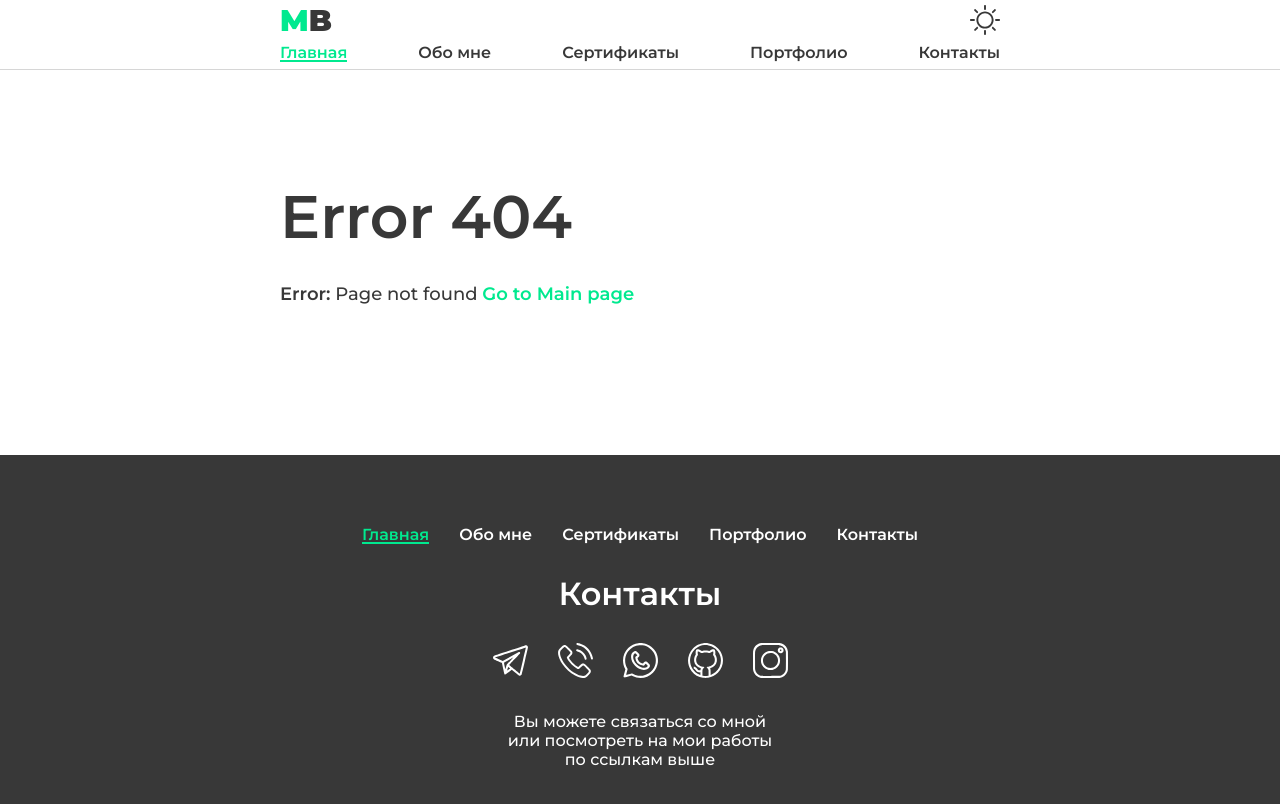
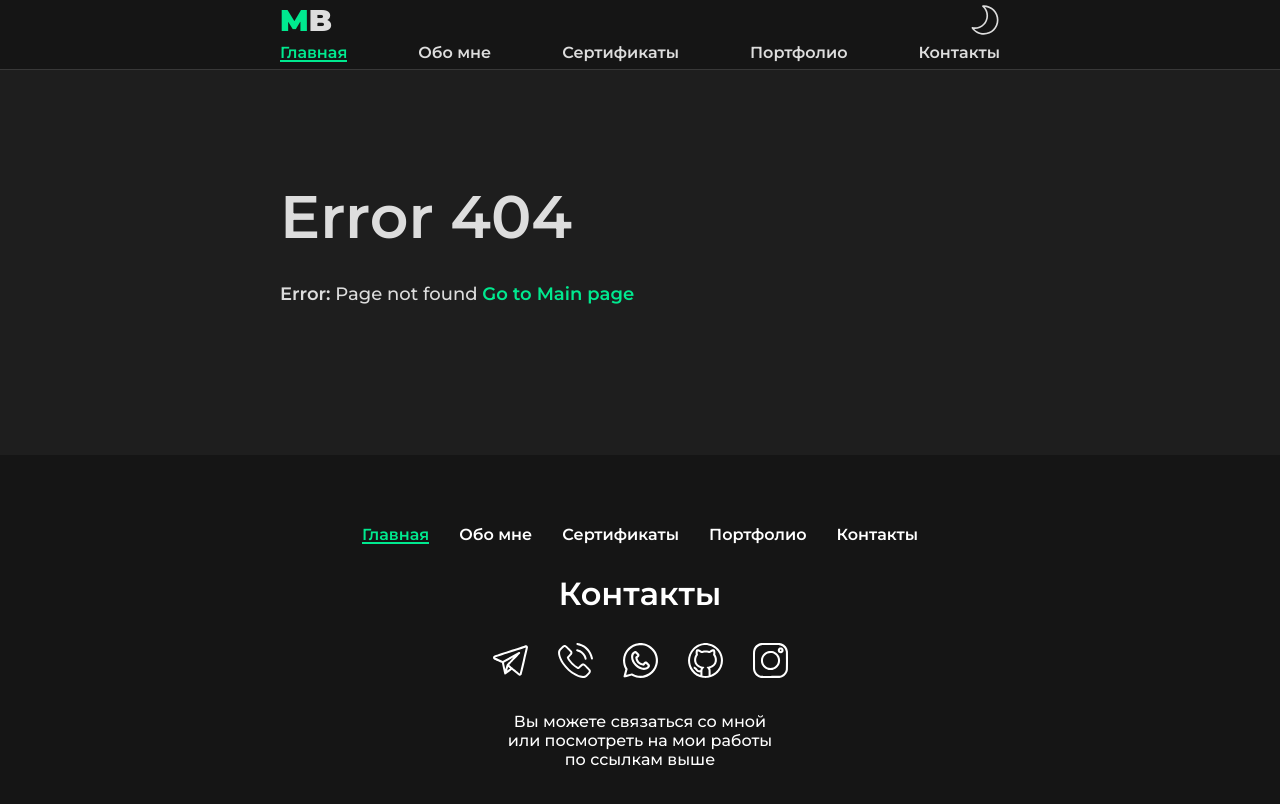
Before and after one commit to maksim4k1/maksim4k1.github.io, a React (Create React App) app: page /#/error/404 in a window 1280 px wide. Shown: the top 804 px of the page. Built offline with nearby package versions, Linux system fonts and the light colour scheme.

Commit message:
update logic for theme changer and added localStorage for theme

```diff
--- a/src/components/UI/Header/index.jsx
+++ b/src/components/UI/Header/index.jsx
@@ -1,4 +1,4 @@
-import React, { useState } from "react";
+import React, { useEffect } from "react";
 import { connect } from "react-redux";
 import { NavLink } from "react-router-dom";
 import styled from "styled-components";
@@ -9,6 +9,7 @@ import { openMenuAction } from "../../../redux/actions/menuActions";
 import { gap } from "../../../styles/mixins";
 import AppLink from "../AppLink";
 import MobileMenu from "./MobileMenu";
+import { darkThemeAction, lightThemeAction } from "../../../redux/actions/themeActions";
 
 const HeaderElement = styled.header`
   position: fixed;
@@ -97,22 +98,21 @@ const Navigation = styled.nav`
   }
 `;
 
-function Header ({openMenu}) {
-  const [theme, setTheme] = useState(true);
+function Header ({theme, openMenu, lightTheme, darkTheme}) {
+  useEffect(() => {
+    if(theme === "light") lightTheme();
+    else darkTheme();
+  }, [lightTheme, darkTheme, theme]);
 
   function onClickHandler(event){
     event.target.style = `
       transform: rotate(360deg) scale(0);
     `;
 
-    if(theme){
-      document.body.classList.add("dark");
-    } else{
-      document.body.classList.remove("dark");
-    }
+    setTimeout(() => {
+      if(theme === "light") darkTheme();
+      else lightTheme();
 
-    setTimeout(() => {
-      setTheme(!theme);
       event.target.style = `
         transform: rotate(0deg) scale(1);
       `;
@@ -126,7 +126,7 @@ function Header ({openMenu}) {
         <LogoContainer>
           <Logo to="/">MB</Logo>
           <MenuButton onClick={openMenu}><MenuIcon/></MenuButton>
-          <ThemeButton onClick={onClickHandler}>{theme ? <SunIcon/> : <MoonIcon/>}</ThemeButton>
+          <ThemeButton onClick={onClickHandler}>{theme === "dark" ? <SunIcon/> : <MoonIcon/>}</ThemeButton>
         </LogoContainer>
         <Navigation>
           <AppLink type="navlink" to="/">Главная</AppLink>
@@ -140,8 +140,13 @@ function Header ({openMenu}) {
   );
 }
 
+const mapStateToProps = (state) => ({
+  theme: state.theme.theme
+});
 const mapDispatchToProps = {
   openMenu: openMenuAction,
+  lightTheme: lightThemeAction,
+  darkTheme: darkThemeAction,
 }
 
-export default connect(null, mapDispatchToProps)(Header);
+export default connect(mapStateToProps, mapDispatchToProps)(Header);
--- /dev/null
+++ b/src/redux/actions/themeActions.js
@@ -0,0 +1,8 @@
+import { DARK_THEME, LIGHT_THEME } from "../types";
+
+export function lightThemeAction() {
+  return {type: LIGHT_THEME}
+}
+export function darkThemeAction() {
+  return {type: DARK_THEME}
+}
--- a/src/redux/reducers/rootReducer.js
+++ b/src/redux/reducers/rootReducer.js
@@ -2,11 +2,13 @@ import { combineReducers } from "redux";
 import certificatesReducer from "./certificatesReducer";
 import menuReducer from "./menuReducer";
 import portfolioReducer from "./portfolioReducer";
+import themeReducer from "./themeReducer";
 
 const rootReducer = combineReducers({
   certificates: certificatesReducer,
   portfolio: portfolioReducer,
   menu: menuReducer,
+  theme: themeReducer
 });
 
 export default rootReducer;
--- /dev/null
+++ b/src/redux/reducers/themeReducer.js
@@ -0,0 +1,29 @@
+import { DARK_THEME, LIGHT_THEME } from "../types";
+
+const initialState = {
+  theme: localStorage.getItem("theme") || "light"
+}
+
+const themeReducer = (state=initialState, {type}) => {
+  switch(type){
+    case LIGHT_THEME: {
+      localStorage.setItem("theme", "light");
+      document.body.classList.add("dark");
+      return {
+        ...state,
+        theme: "light"
+      };
+    } case DARK_THEME: {
+      localStorage.setItem("theme", "dark");
+      document.body.classList.remove("dark");
+      return {
+        ...state,
+        theme: "dark"
+      };
+    } default: {
+      return state;
+    }
+  }
+}
+
+export default themeReducer;
--- a/src/redux/types.js
+++ b/src/redux/types.js
@@ -1,2 +1,4 @@
 export const OPEN_MENU = "OPEN_MENU";
 export const CLOSE_MENU = "CLOSE_MENU";
+export const LIGHT_THEME = "LIGHT_THEME";
+export const DARK_THEME = "DARK_THEME";
```
